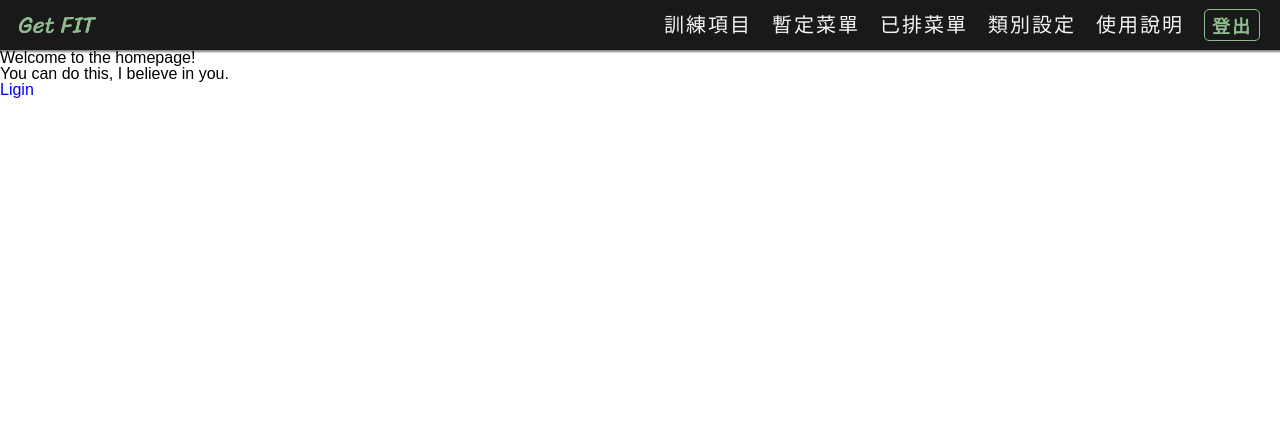
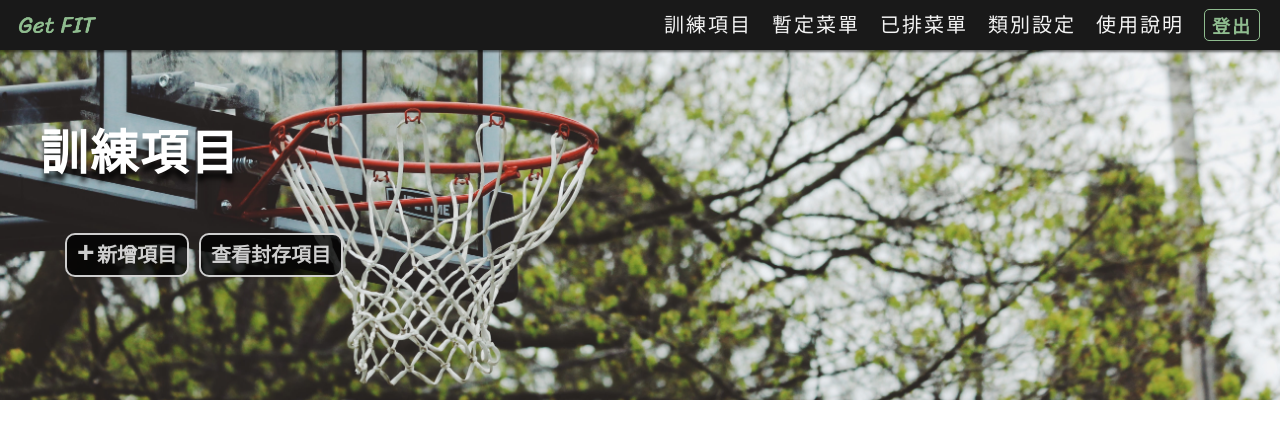
Before and after one commit to wanglala5131/practice-list-react, a React (Create React App) app: page / in a window 1280 px wide. Shown: the top 438 px of the page. Built offline with nearby package versions, Linux system fonts and the light colour scheme.

Commit message:
feat: banner component

```diff
--- a/src/App.tsx
+++ b/src/App.tsx
@@ -1,25 +1,12 @@
-import { Routes, Route, Link } from 'react-router-dom';
+import { Routes, Route } from 'react-router-dom';
 import { ThemeProvider } from 'styled-components';
 import { ResetStyle, GlobalStyle } from 'components/globalStyle';
 import { theme } from 'components/variables';
 
 // router
 import Header from 'components/header/Header';
-import Login from 'components/user/UserCard';
-
-function Home() {
-  return (
-    <>
-      <main>
-        <h2>Welcome to the homepage!</h2>
-        <p>You can do this, I believe in you.</p>
-      </main>
-      <nav>
-        <Link to="/login">Ligin</Link>
-      </nav>
-    </>
-  );
-}
+import UserCard from 'components/user/UserCard'; // 登入註冊頁面
+import Home from 'components/home/home';
 
 function App() {
   return (
@@ -31,8 +18,8 @@ function App() {
         <div className="main-content">
           <Routes>
             <Route path="/" element={<Home />} />
-            <Route path="/login" element={<Login isLogin={true} />} />
-            <Route path="/register" element={<Login isLogin={false} />} />
+            <Route path="/login" element={<UserCard isLogin={true} />} />
+            <Route path="/register" element={<UserCard isLogin={false} />} />
           </Routes>
         </div>
       </ThemeProvider>
--- /dev/null
+++ b/src/components/Banner.tsx
@@ -0,0 +1,156 @@
+import styled from 'styled-components';
+import { pad } from './variables';
+import { Link } from 'react-router-dom';
+
+const BannerContainer = styled.div`
+  height: auto;
+  position: relative;
+
+  @media ${pad} {
+    display: block;
+    width: 100%;
+    height: 350px;
+  }
+
+  img {
+    display: none;
+
+    @media ${pad} {
+      display: inline-block;
+      position: absolute;
+      top: 0;
+      left: 0;
+      width: 100%;
+      height: 100%;
+      object-fit: cover;
+      z-index: 1;
+    }
+  }
+`;
+
+const TitleBox = styled.div`
+  position: relative;
+  padding-top: 30px;
+  z-index: 2;
+
+  @media ${pad} {
+    padding-top: 80px;
+  }
+`;
+
+const PageTitle = styled.h1`
+  border-bottom: 3px solid ${props => props.theme.logoGreen};
+  color: ${props => props.theme.fontGreen};
+  font-weight: 700;
+  font-size: 25px;
+  padding-bottom: 5px;
+
+  @media ${pad} {
+    padding-bottom: 0;
+    border: none;
+    color: ${props => props.theme.white};
+    font-size: 48px;
+    letter-spacing: 2px;
+    text-shadow: 0px 8px 5px rgba(0, 0, 0, 0.8);
+  }
+`;
+
+const PageLinks = styled.div`
+  display: flex;
+  flex-wrap: wrap;
+  padding-top: 10px;
+
+  @media ${pad} {
+    padding-top: 50px;
+    padding-left: 20px;
+  }
+
+  a,
+  button {
+    margin: 5px;
+    padding: 10px;
+    border-radius: 10px;
+    font-weight: 700;
+    font-size: 16px;
+    line-height: 16px;
+    cursor: pointer;
+
+    @media ${pad} {
+      font-size: 20px;
+      line-height: 20px;
+    }
+
+    // type
+    &.default {
+      background-color: ${props => props.theme.white};
+      border: 2px solid ${props => props.theme.logoGreen};
+      color: ${props => props.theme.fontGreen};
+
+      @media ${pad} {
+        background-color: rgba(0, 0, 0, 0.8);
+        border-color: ${props => props.theme.opWhite};
+        color: ${props => props.theme.opWhite};
+      }
+
+      &:hover {
+        background-color: ${props => props.theme.logoGreen};
+        color: ${props => props.theme.white};
+        transition: all 0.2s ease-out;
+      }
+    }
+
+    &.add-link {
+      position: relative;
+      padding-left: 25px;
+
+      @media ${pad} {
+        padding-left: 30px;
+      }
+
+      &::before {
+        position: absolute;
+        left: 10px;
+        top: 8px;
+        padding-right: 10px;
+        content: '+';
+        font-size: 20px;
+
+        @media ${pad} {
+          top: 7px;
+          font-size: 30px;
+        }
+      }
+    }
+  }
+`;
+
+type Props = {
+  bannerImg: string;
+  title: string;
+  buttons?: { name: string; url: string; class: string; type: string }[];
+};
+
+export default function Banner(props: Props) {
+  const { bannerImg, title, buttons } = props;
+  return (
+    <BannerContainer>
+      <img src={bannerImg} alt="練習菜單banner" />
+      <TitleBox className="container">
+        <PageTitle>{title}</PageTitle>
+        <PageLinks>
+          {buttons?.map(item =>
+            item.type === 'link' ? (
+              <Link key={item.url} to={item.url} className={item.class}>
+                {item.name}
+              </Link>
+            ) : (
+              <button key={item.url} className={item.class}>
+                {item.name}
+              </button>
+            )
+          )}
+        </PageLinks>
+      </TitleBox>
+    </BannerContainer>
+  );
+}
--- a/src/components/globalStyle.js
+++ b/src/components/globalStyle.js
@@ -90,4 +90,12 @@ html, body {
     margin-top: 50px;
   }
 }
+
+.container {
+  width: 100%;
+  max-width: 1240px;
+  padding-left: 20px;
+  padding-right: 20px;
+  margin: auto;
+}
 `;
--- /dev/null
+++ b/src/components/home/home.tsx
@@ -0,0 +1,25 @@
+import Banner from 'components/Banner';
+import bannerImg from 'assets/image/index-page.jpeg';
+
+export default function Home() {
+  const pageData = {
+    bannerImg,
+    title: '訓練項目',
+    buttons: [
+      {
+        name: '新增項目',
+        url: '/create',
+        class: 'default add-link',
+        type: 'link',
+      },
+      { name: '查看封存項目', url: 'close', class: 'default', type: 'button' },
+    ],
+  };
+  return (
+    <Banner
+      bannerImg={pageData.bannerImg}
+      title={pageData.title}
+      buttons={pageData.buttons}
+    />
+  );
+}
```
